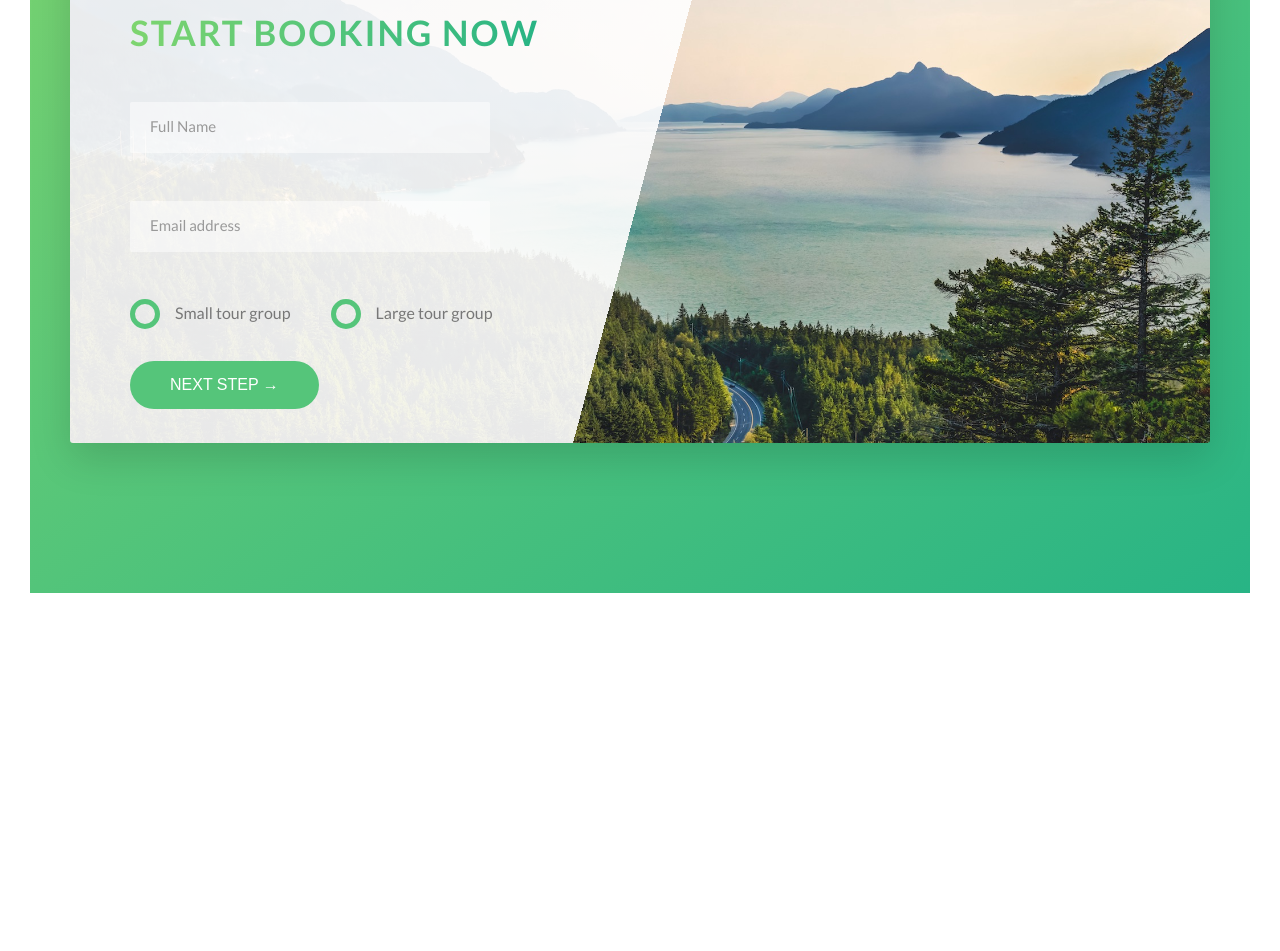
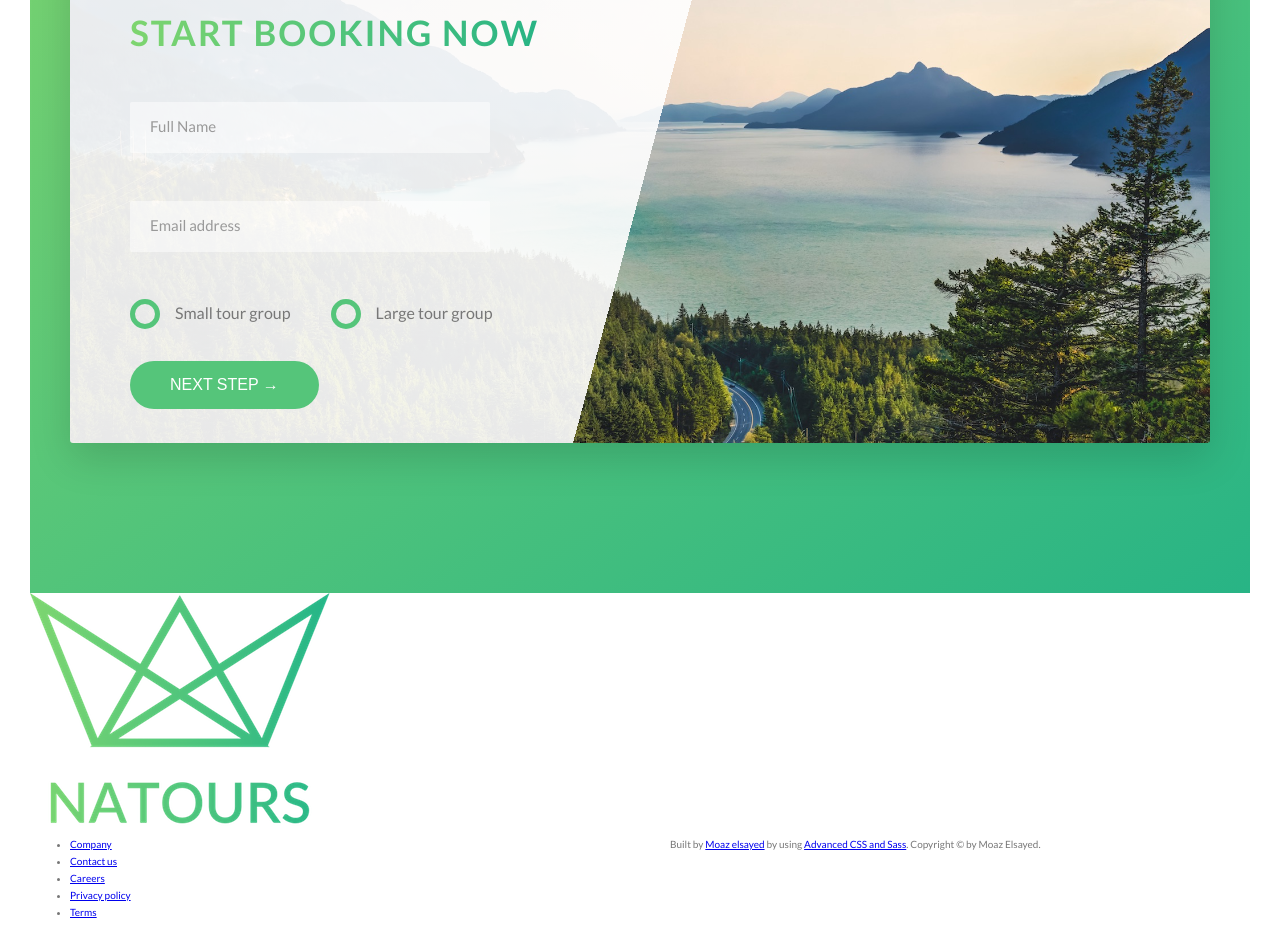
Before and after one commit to MoazElsayedMohamed/Natours-landing-page, a website: page index.html in a window 1280 px wide. Shown: the part 4711-5662 px from the top of the page. Before the commit the page ends 5334 px from the top, so only its background shows below. Drawn offline with Linux system fonts and the light colour scheme.

Commit message:
feat: :sparkles: build the footer section

```diff
--- a/index.html
+++ b/index.html
@@ -359,5 +359,41 @@
         </div>
       </section>
     </main>
+    <footer class="footer">
+      <div class="footer__logo-box">
+        <img src="img/logo-green-2x.png" alt="Full logo" class="footer__logo" />
+      </div>
+      <div class="row">
+        <div class="col-1-of-2">
+          <div class="footer__navigation">
+            <ul class="footer__list">
+              <li class="footer__item">
+                <a href="#" class="footer__link">Company</a>
+              </li>
+              <li class="footer__item">
+                <a href="#" class="footer__link">Contact us</a>
+              </li>
+              <li class="footer__item">
+                <a href="#" class="footer__link">Careers</a>
+              </li>
+              <li class="footer__item">
+                <a href="#" class="footer__link">Privacy policy</a>
+              </li>
+              <li class="footer__item">
+                <a href="#" class="footer__link">Terms</a>
+              </li>
+            </ul>
+          </div>
+        </div>
+        <div class="col-1-of-2">
+          <p class="footer__copyright">
+            Built by
+            <a href="#" class="footer__link">Moaz elsayed</a> by using
+            <a href="#" class="footer__link">Advanced CSS and Sass</a>.
+            Copyright &copy; by Moaz Elsayed.
+          </p>
+        </div>
+      </div>
+    </footer>
   </body>
 </html>
```
